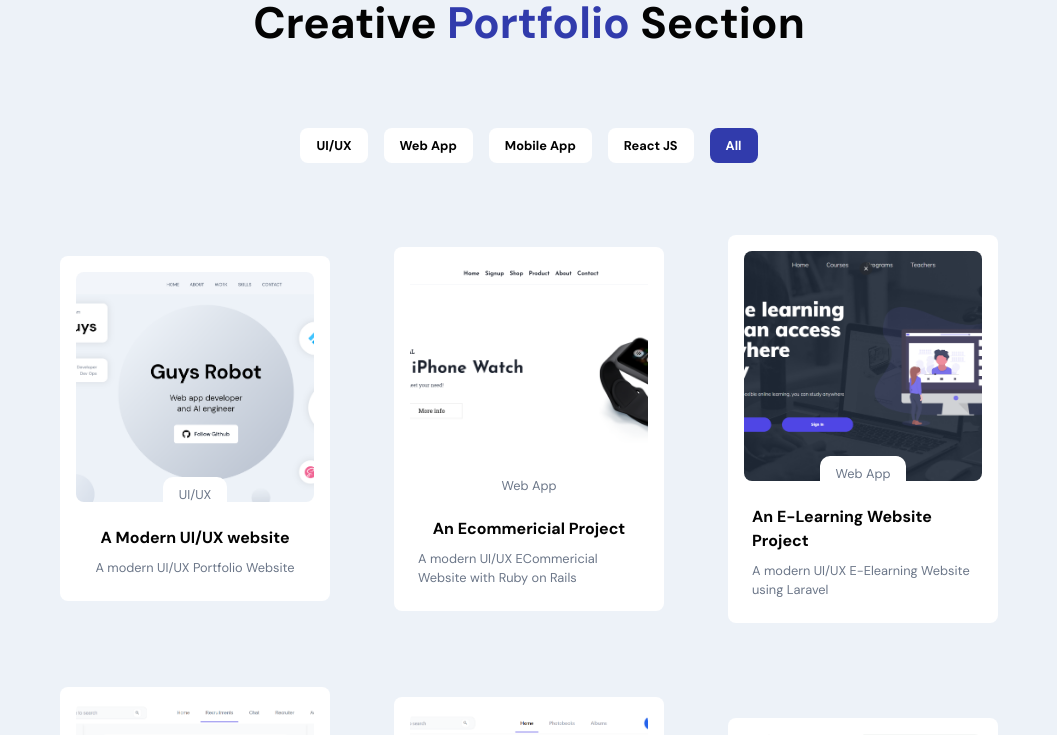
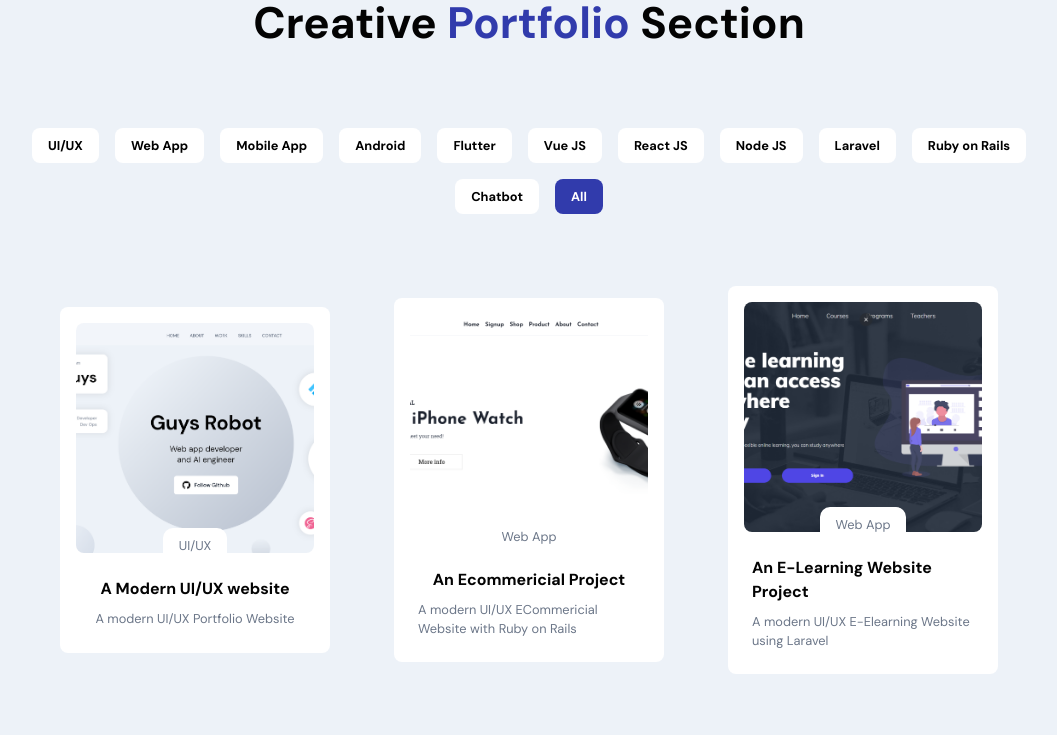
Before and after one commit to GuysKapen/Portfolio, a React (Vite) app in the folder react/: page / in a window 1280 px wide. Shown: the part 1960-2695 px from the top of the page, without its empty margins (118-1175 px from the left). Built offline with nearby package versions, Linux system fonts and the light colour scheme.

Commit message:
Update work tags

```diff
--- a/react/src/container/Work/Work.jsx
+++ b/react/src/container/Work/Work.jsx
@@ -18,6 +18,7 @@ const Work = () => {
             imgUrl: images.portfolio,
             tags: [
                 "UI/UX",
+                "React JS",
                 "All"
             ]
         },
@@ -29,6 +30,7 @@ const Work = () => {
             imgUrl: images.railsEcommer,
             tags: [
                 "Web App",
+                "Ruby on Rails",
                 "All"
             ]
         },
@@ -40,6 +42,7 @@ const Work = () => {
             imgUrl: images.ilearning,
             tags: [
                 "Web App",
+                "Laravel",
                 "All"
             ]
         },
@@ -51,6 +54,8 @@ const Work = () => {
             imgUrl: images.forum,
             tags: [
                 "Web App",
+                "Vue JS",
+                "Node JS",
                 "All"
             ]
         },
@@ -62,6 +67,8 @@ const Work = () => {
             imgUrl: images.photobook,
             tags: [
                 "Web App",
+                "Vue JS",
+                "Node JS",
                 "All"
             ]
         },
@@ -73,6 +80,7 @@ const Work = () => {
             imgUrl: images.laravelBlog,
             tags: [
                 "Web App",
+                "Laravel",
                 "All"
             ]
         },
@@ -84,6 +92,7 @@ const Work = () => {
             imgUrl: images.laravelRestaurent,
             tags: [
                 "Web App",
+                "Laravel",
                 "All"
             ]
         },
@@ -95,6 +104,7 @@ const Work = () => {
             imgUrl: images.flutterMeditate,
             tags: [
                 "Mobile App",
+                "Flutter",
                 "All"
             ]
         },
@@ -106,6 +116,7 @@ const Work = () => {
             imgUrl: images.flutterSleepery,
             tags: [
                 "Mobile App",
+                "Flutter",
                 "All"
             ]
         },
@@ -117,6 +128,7 @@ const Work = () => {
             imgUrl: images.diaryApp,
             tags: [
                 "Mobile App",
+                "Android",
                 "All"
             ]
         },
@@ -128,6 +140,7 @@ const Work = () => {
             imgUrl: images.udoApp,
             tags: [
                 "Mobile App",
+                "Android",
                 "All"
             ]
         },
@@ -139,6 +152,7 @@ const Work = () => {
             imgUrl: images.musicApp,
             tags: [
                 "Mobile App",
+                "Android",
                 "All"
             ]
         },
@@ -150,6 +164,7 @@ const Work = () => {
             imgUrl: images.englishApp,
             tags: [
                 "Mobile App",
+                "Android",
                 "All"
             ]
         },
@@ -174,6 +189,7 @@ const Work = () => {
             tags: [
                 "Web App",
                 "React JS",
+                "Blockchain",
                 "All"
             ]
         },
@@ -199,6 +215,7 @@ const Work = () => {
             tags: [
                 "Web App",
                 "React JS",
+                "Node JS",
                 "All"
             ]
         },
@@ -257,7 +274,7 @@ const Work = () => {
             codeLink: "https://github.com/GuysKapen/ForumChatbox",
             imgUrl: images.chatboxForum,
             tags: [
-                "Chatbox",
+                "Chatbot",
                 "All"
             ]
         },
@@ -268,7 +285,7 @@ const Work = () => {
             codeLink: "https://github.com/GuysKapen/ILearning-Chatbox",
             imgUrl: images.chatboxIlearning,
             tags: [
-                "Chatbox",
+                "Chatbot",
                 "All"
             ]
         },
@@ -299,7 +316,7 @@ const Work = () => {
             <h2 className="head-text">Creative <span>Portfolio</span> Section</h2>
 
             <div className='app__work-filter'>
-                {['UI/UX', 'Web App', "Mobile App", "React JS", "All"].map((item, index) => (
+                {['UI/UX', 'Web App', "Mobile App", "Android", "Flutter", "Vue JS", "React JS", "Node JS", "Laravel", "Ruby on Rails", "Chatbot", "All"].map((item, index) => (
                     <div
                         key={item}
                         onClick={() => handleWorkFilter(item)}
```
